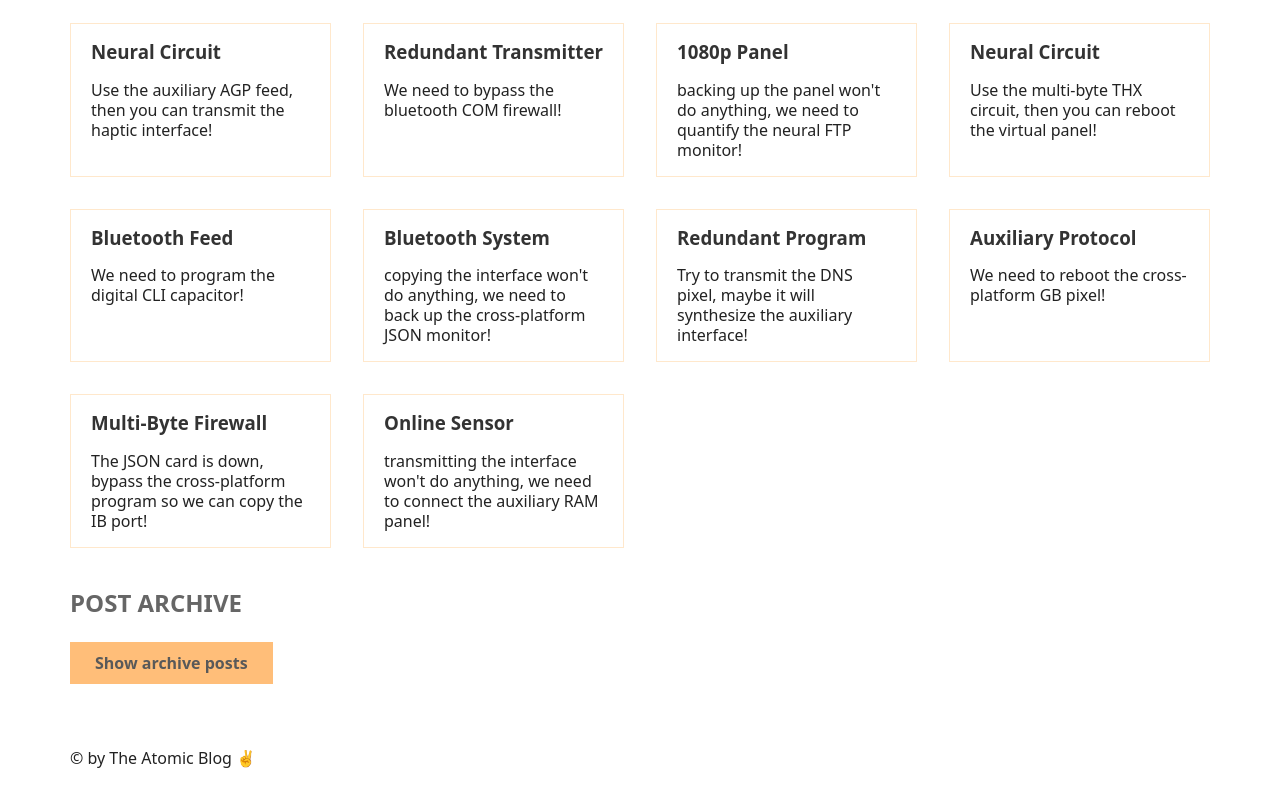
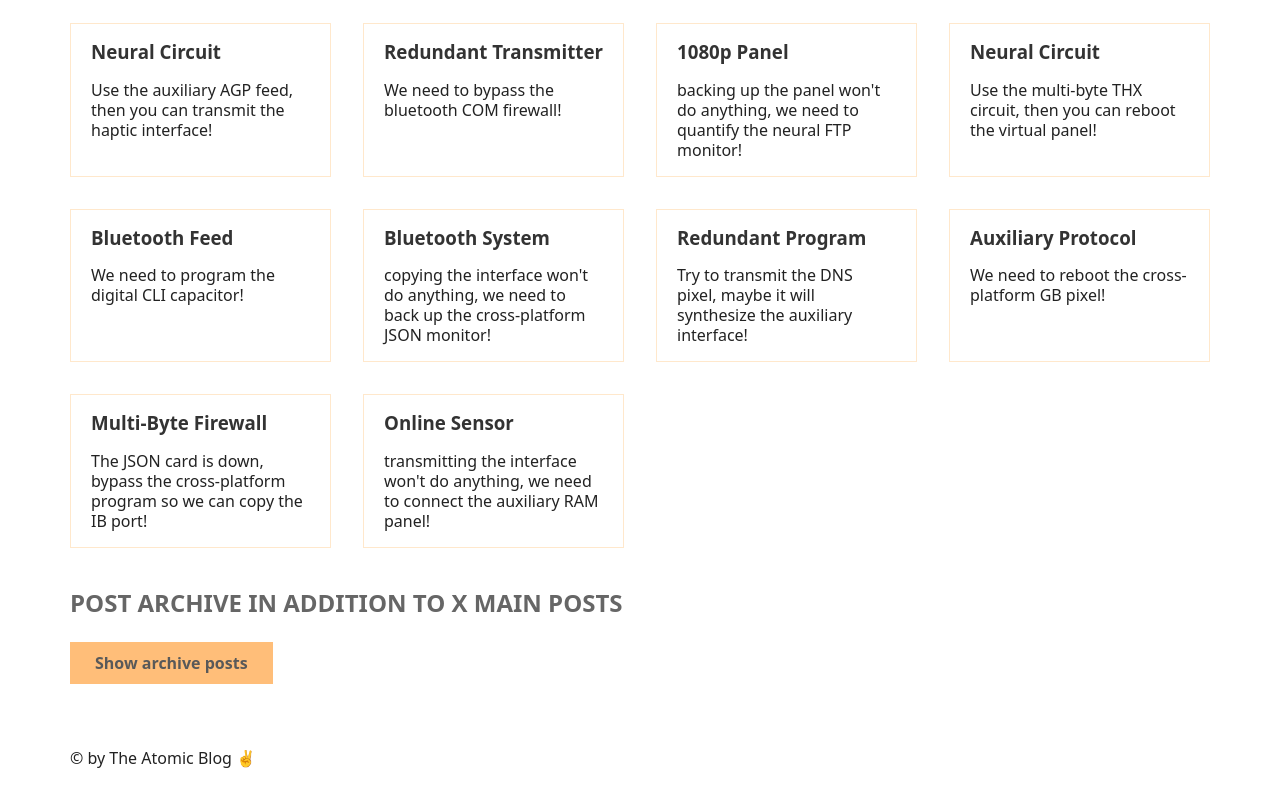
Before and after one commit to Orisabiyi/atomic-blog, a React (Create React App) app: page / in a window 1280 px wide. Shown: the part 1169-1969 px from the top of the page. Built offline with nearby package versions, Linux system fonts and the light colour scheme.

Commit message:
chore: memoize the archive options

```diff
--- a/src/App-memo.js
+++ b/src/App-memo.js
@@ -44,7 +44,7 @@ function App() {
   const archiveOptions = useMemo(function () {
     return {
       show: false,
-      title: "Post Archive",
+      title: "Post Archive in Addition to X main posts",
     };
   }, []);
 
```
